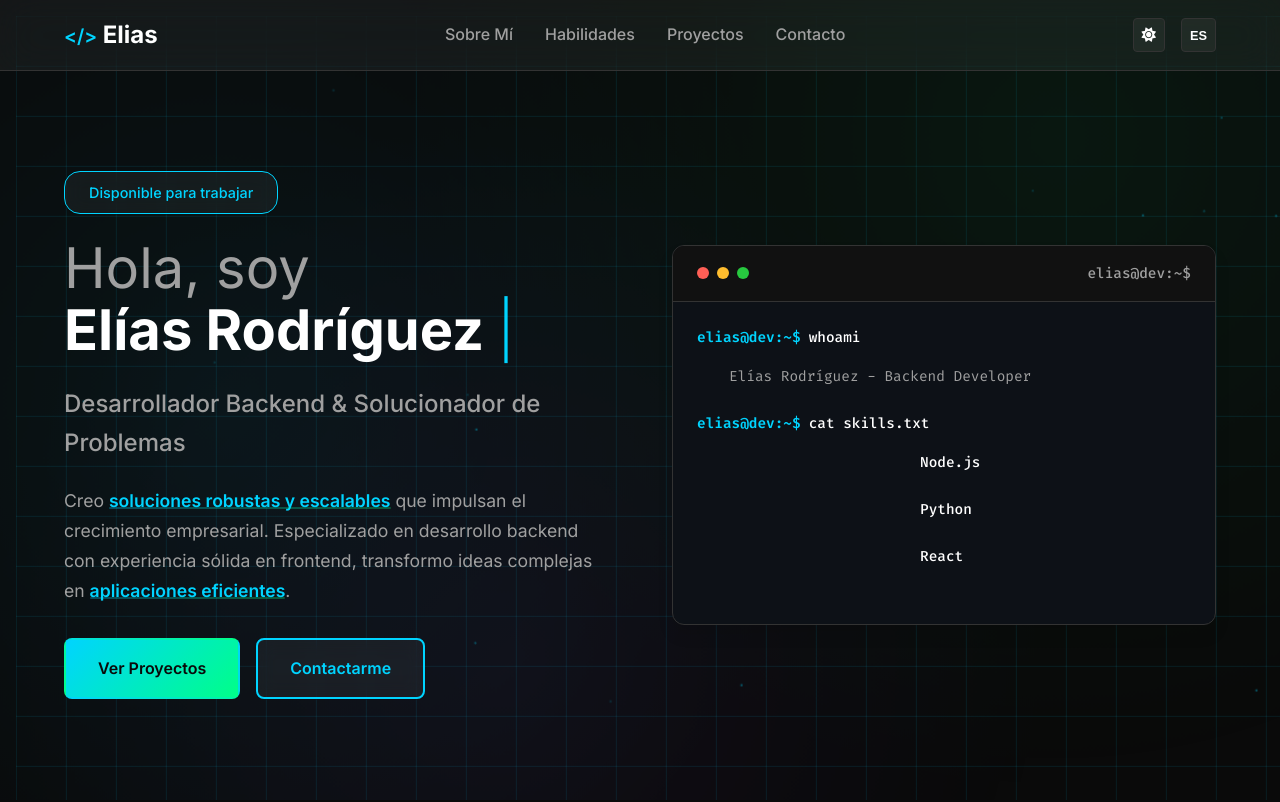
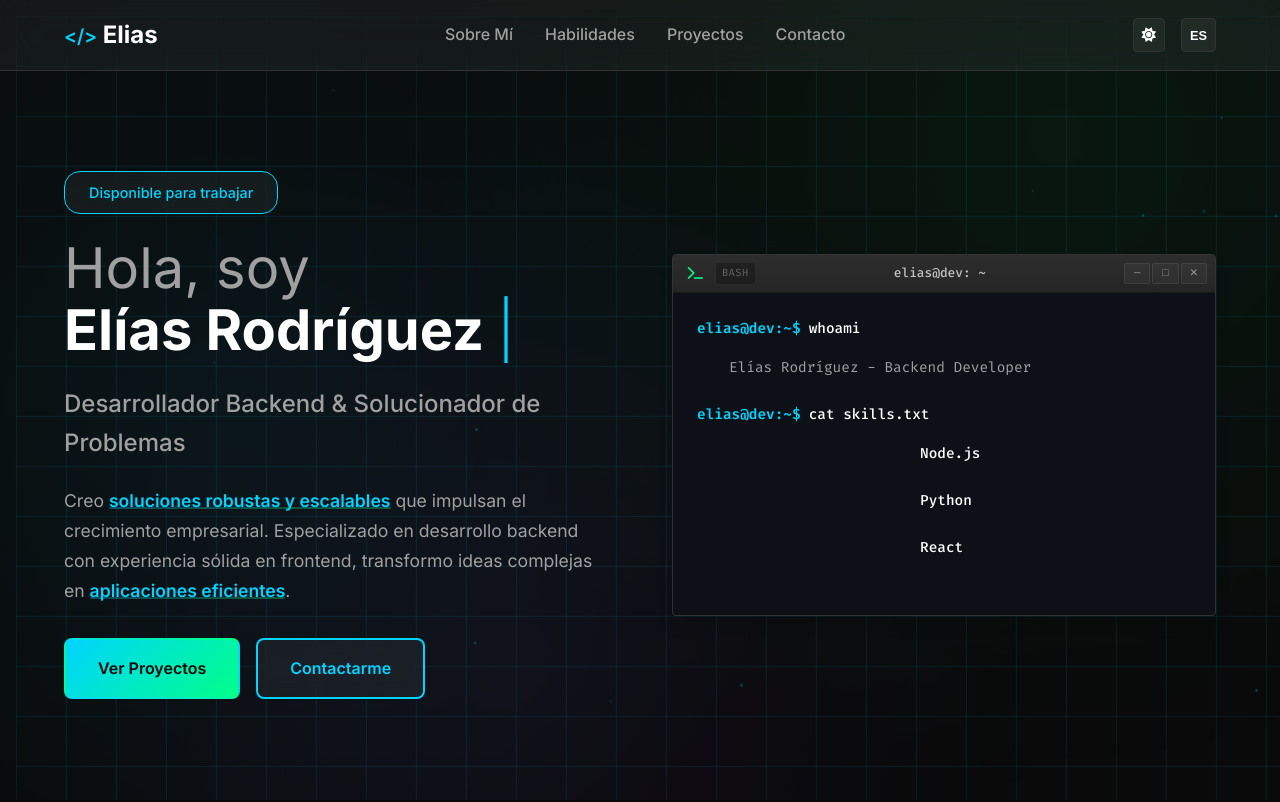
Before and after one commit to eliasrod46/portfolio, a website: page index.html in a window 1280 px wide. Shown: the top 802 px of the page. Drawn offline with Linux system fonts and the light colour scheme.

Commit message:
first commit

```diff
--- a/index.html
+++ b/index.html
@@ -134,12 +134,18 @@
           <div class="hero-visual">
             <div class="code-terminal">
               <div class="terminal-header">
-                <div class="terminal-buttons">
-                  <span class="btn close"></span>
-                  <span class="btn minimize"></span>
-                  <span class="btn maximize"></span>
+                <div class="terminal-header-start">
+                  <span class="terminal-app-icon" aria-hidden="true">
+                    <i class="fas fa-terminal"></i>
+                  </span>
+                  <span class="terminal-session">bash</span>
                 </div>
-                <div class="terminal-title">elias@dev:~$</div>
+                <div class="terminal-title">elias@dev: ~</div>
+                <div class="terminal-header-actions" aria-hidden="true">
+                  <span class="terminal-csd">&#8212;</span>
+                  <span class="terminal-csd">&#9633;</span>
+                  <span class="terminal-csd">&#10005;</span>
+                </div>
               </div>
               <div class="terminal-content">
                 <div class="code-line">
--- a/styles.css
+++ b/styles.css
@@ -478,11 +478,11 @@ body {
   box-shadow: var(--shadow-glow);
 }
 
-/* Code Terminal */
+/* Code Terminal (estilo terminal Linux / GTK, sin “traffic lights” macOS) */
 .code-terminal {
   background: var(--bg-card);
   border: 1px solid var(--border-color);
-  border-radius: var(--border-radius-lg);
+  border-radius: var(--border-radius-sm);
   overflow: hidden;
   box-shadow: var(--shadow-lg);
   backdrop-filter: blur(10px);
@@ -491,41 +491,108 @@ body {
 .terminal-header {
   display: flex;
   align-items: center;
-  justify-content: space-between;
-  padding: var(--spacing-sm) var(--spacing-md);
-  background: var(--bg-secondary);
-  border-bottom: 1px solid var(--border-color);
+  gap: var(--spacing-sm);
+  padding: 0.4rem 0.5rem 0.4rem 0.65rem;
+  background: linear-gradient(180deg, #2d2d2d 0%, #252525 100%);
+  border-bottom: 1px solid #1a1a1a;
+  min-height: 36px;
 }
 
-.terminal-buttons {
-  display: flex;
-  gap: var(--spacing-xs);
+.light-theme .terminal-header {
+  background: linear-gradient(180deg, #ececec 0%, #e4e4e4 100%);
+  border-bottom-color: var(--border-color);
 }
 
-.terminal-buttons .btn {
-  width: 12px;
-  height: 12px;
-  border-radius: 50%;
-  border: none;
-  cursor: pointer;
-  padding: 0;
+.terminal-header-start {
+  display: flex;
+  align-items: center;
+  gap: 0.45rem;
+  flex-shrink: 0;
 }
 
-.terminal-buttons .btn.close {
-  background: #ff5f56;
+.terminal-app-icon {
+  display: flex;
+  align-items: center;
+  justify-content: center;
+  width: 1.5rem;
+  height: 1.5rem;
+  color: var(--accent-secondary);
+  font-size: 0.85rem;
+  opacity: 0.95;
 }
-.terminal-buttons .btn.minimize {
-  background: #ffbd2e;
+
+.terminal-session {
+  font-family: "Fira Code", "JetBrains Mono", monospace;
+  font-size: 0.65rem;
+  text-transform: uppercase;
+  letter-spacing: 0.04em;
+  color: var(--text-muted);
+  padding: 0.15rem 0.4rem;
+  border-radius: var(--border-radius-sm);
+  background: rgba(0, 0, 0, 0.25);
+  border: 1px solid rgba(255, 255, 255, 0.06);
 }
-.terminal-buttons .btn.maximize {
-  background: #27c93f;
+
+.light-theme .terminal-session {
+  background: rgba(0, 0, 0, 0.06);
+  border-color: rgba(0, 0, 0, 0.08);
 }
 
 .terminal-title {
+  flex: 1;
+  min-width: 0;
+  font-family: "Fira Code", "JetBrains Mono", monospace;
+  font-size: 0.8rem;
+  color: #c0c0c0;
+  font-weight: 500;
+  text-align: center;
+  white-space: nowrap;
+  overflow: hidden;
+  text-overflow: ellipsis;
+}
+
+.light-theme .terminal-title {
+  color: var(--text-secondary);
+}
+
+.terminal-header-actions {
+  display: flex;
+  align-items: center;
+  gap: 2px;
+  flex-shrink: 0;
+}
+
+.terminal-csd {
+  display: inline-flex;
+  align-items: center;
+  justify-content: center;
+  width: 1.65rem;
+  height: 1.35rem;
   font-family: "Fira Code", monospace;
-  font-size: 0.9rem;
-  color: var(--text-secondary);
-  font-weight: 500;
+  font-size: 0.65rem;
+  line-height: 1;
+  color: #9a9a9a;
+  background: rgba(255, 255, 255, 0.04);
+  border: 1px solid rgba(255, 255, 255, 0.08);
+  border-radius: 2px;
+  user-select: none;
+  transition: background 0.15s ease, color 0.15s ease;
+}
+
+.terminal-csd:hover {
+  background: rgba(255, 255, 255, 0.1);
+  color: #e0e0e0;
+}
+
+.light-theme .terminal-csd {
+  color: #666;
+  background: rgba(0, 0, 0, 0.04);
+  border-color: rgba(0, 0, 0, 0.1);
+}
+
+.light-theme .terminal-csd:hover {
+  background: rgba(0, 0, 0, 0.07);
+  color: var(--text-primary);
 }
 
 .terminal-content {
```
Also changed, not shown: package.json (line endings or trailing spaces).
